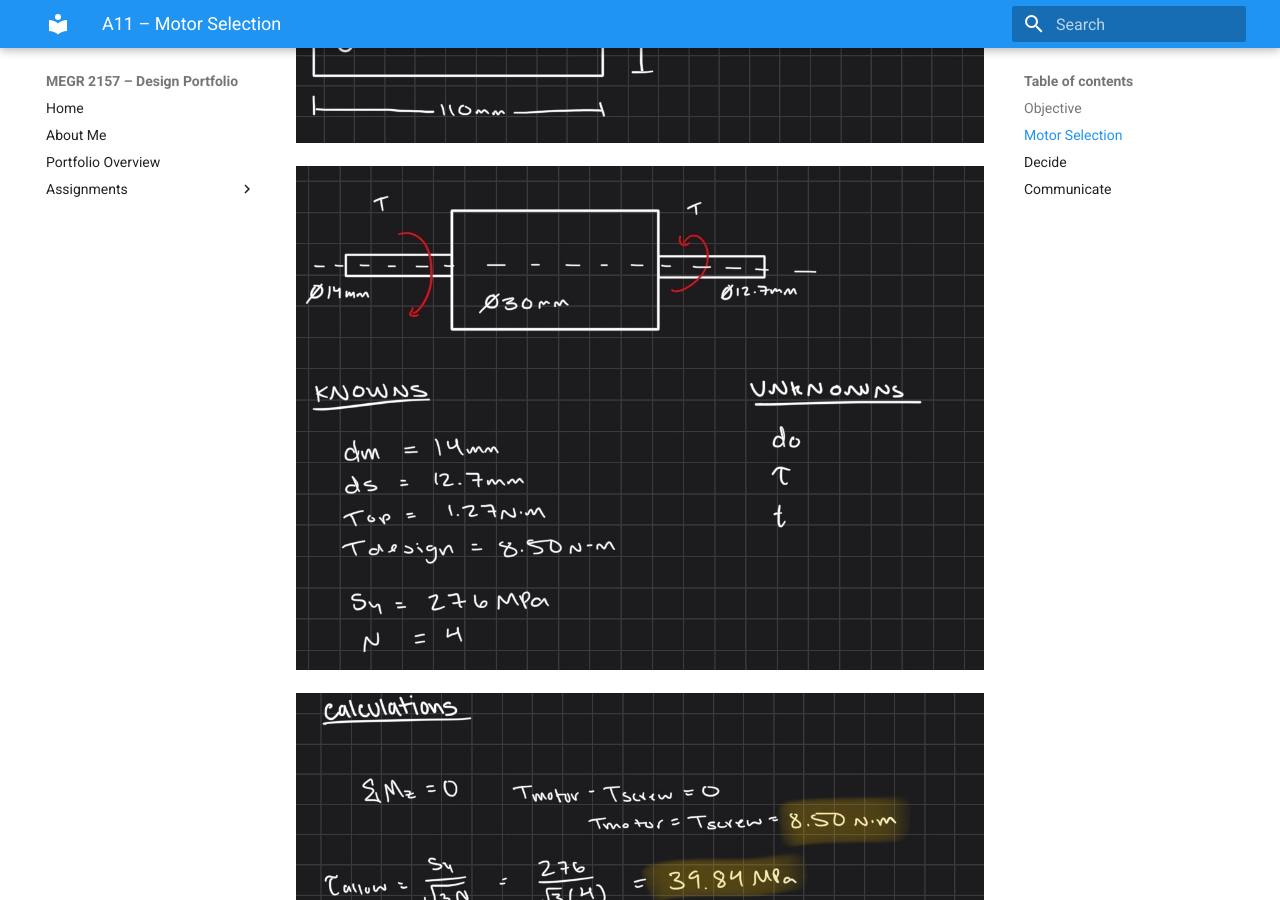
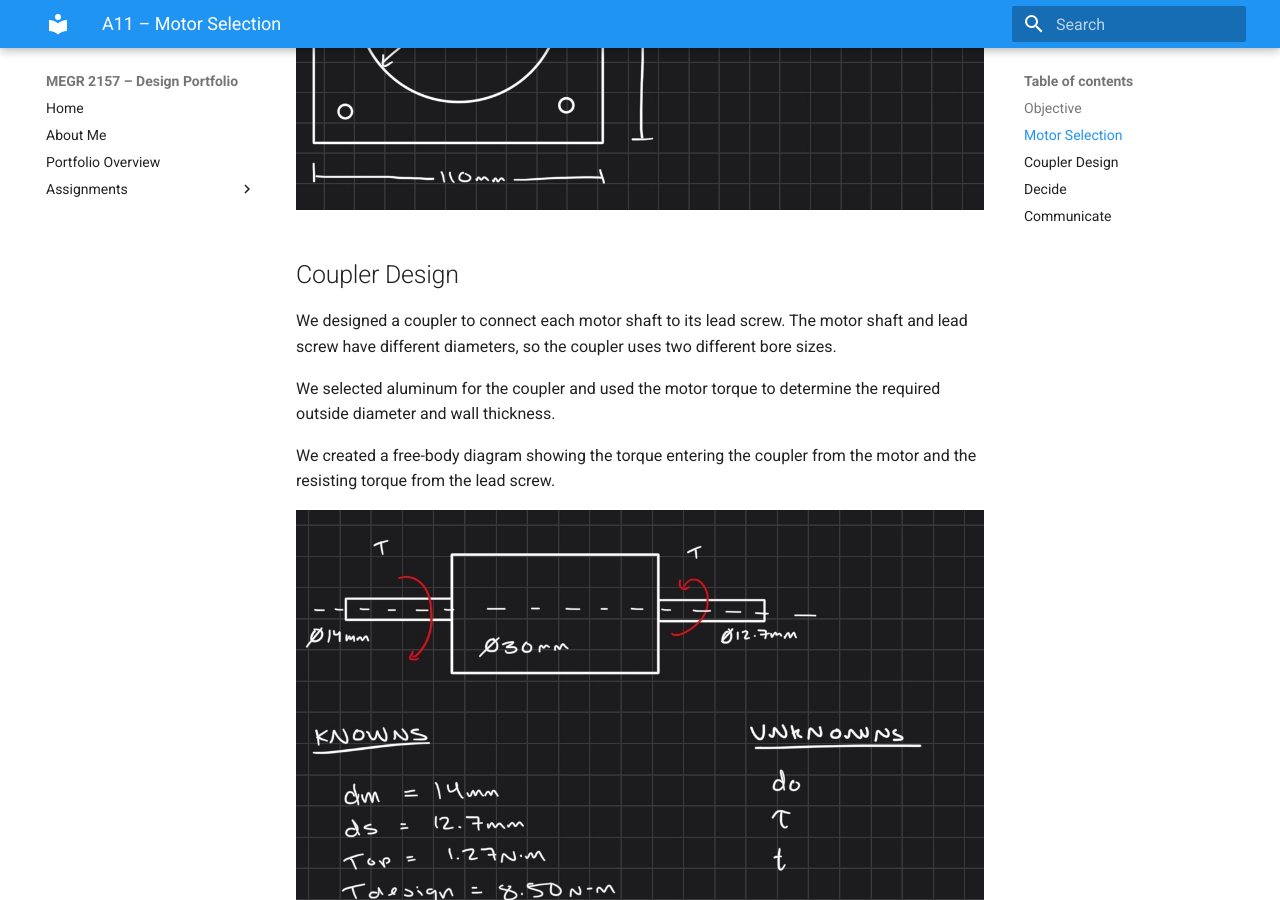
Before and after one commit to jcasillaspad/MEGR2157-Portfolio, an MkDocs documentation site: the page built from docs/assignments/a11/index.md, in a window 1280 px wide and 900 px high, scrolled down 4350 px. Built offline with MkDocs 1.6.1 and Material for MkDocs 9.7.7, drawn with Linux system fonts in a browser that asks for light colours; some of the changed text lies outside the part shown.

Commit message:
Add coupler design section to index.md
Added coupler design section detailing its purpose, material, and calculations.

```diff
--- a/docs/assignments/a11/index.md
+++ b/docs/assignments/a11/index.md
@@ -26,13 +26,21 @@ We created a free-body diagram showing the motor weight acting downward and the
 
 We used the motor weight, the distance between supports, and the material strength to calculate the required plate thickness. We included a safety factor of four in our calculations.
 
-
+After calculating the minimum thickness, we selected a thicker plate to provide additional strength and support for the motor.
 
 ![Motor mount calculations](IMG_0374.jpg)
 
 ![Motor mount bending stress calculations](IMG_0378.jpg)
 
 ![Motor mounting plate dimensions](IMG_0375.jpg)
+
+## Coupler Design
+
+We designed a coupler to connect each motor shaft to its lead screw. The motor shaft and lead screw have different diameters, so the coupler uses two different bore sizes.
+
+We selected aluminum for the coupler and used the motor torque to determine the required outside diameter and wall thickness.
+
+We created a free-body diagram showing the torque entering the coupler from the motor and the resisting torque from the lead screw.
 
 ![Coupler FBD and known values](IMG_0376.jpg)
 
```
